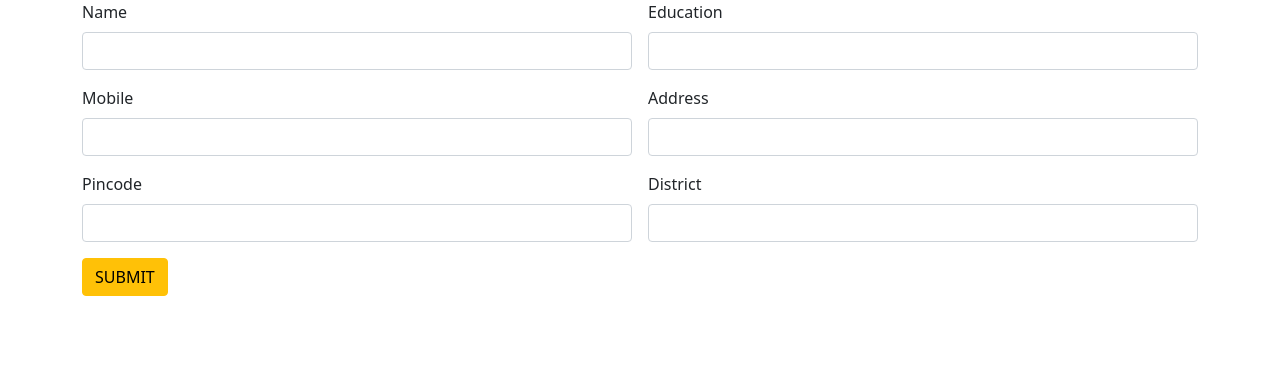
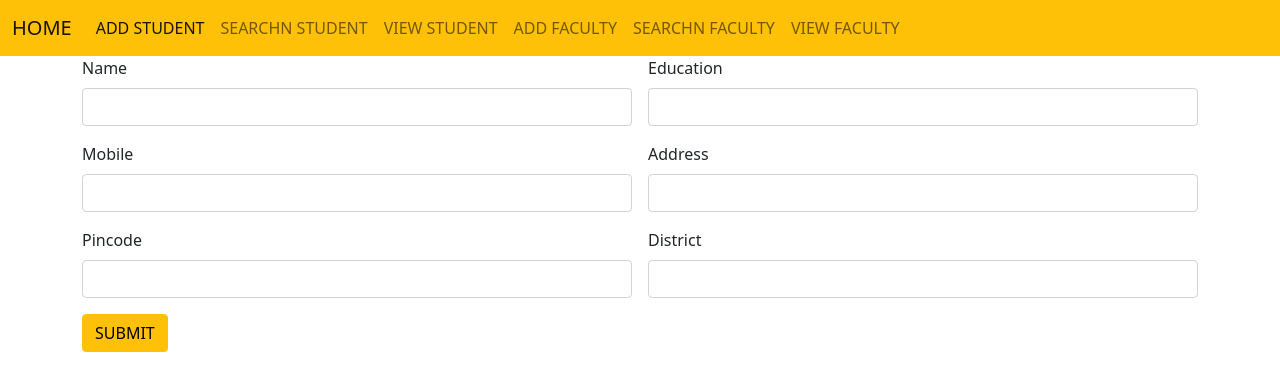
Before and after one commit to anilamurali/school-management-react-app, a React (Create React App) app: page /addfaculty in a window 1280 px wide. Shown: the top 390 px of the page. Built offline with nearby package versions, Linux system fonts and the light colour scheme.

Commit message:
third commit

```diff
--- a/src/Component/Addfaculty.js
+++ b/src/Component/Addfaculty.js
@@ -1,4 +1,5 @@
 import React, { useState } from 'react'
+import Nav from './Nav'
 
 const Addfaculty = () => {
     var [name,setName]=useState("")
@@ -12,7 +13,9 @@ const Addfaculty = () => {
         console.log(data)
     }
   return (
-    <div><div class="container">
+    <div>
+        <Nav/>
+        <div class="container">
     <div class="row">
         <div class="col col-12 col-sm-12 col-md-12 col-lg-12 col-xl-12 col-xxl-12">
             <div class="row g-3">
--- a/src/Component/Addstudent.js
+++ b/src/Component/Addstudent.js
@@ -1,4 +1,5 @@
 import React, { useState } from 'react'
+import Nav from './Nav'
 
 const Addstudent = () => {
     var [admno,setAdm]=useState("")
@@ -15,6 +16,7 @@ const Addstudent = () => {
 
     return (
     <div>
+        <Nav/>
         <div class="container">
     <div class="row">
         <div class="col col-12 col-sm-12 col-md-12 col-lg-12 col-xl-12 col-xxl-12">
--- a/src/Component/Facultysearch.js
+++ b/src/Component/Facultysearch.js
@@ -1,4 +1,5 @@
 import React, { useState } from 'react'
+import Nav from './Nav'
 
 const Facultysearch = () => {
     var [name,setName]=useState("")
@@ -8,6 +9,7 @@ const Facultysearch = () => {
     }
   return (
     <div>
+        <Nav/>
         <div class="container">
     <div class="row">
         <div class="col col-12 col-sm-12 col-md-12 col-lg-12 col-xl-12 col-xxl-12">
--- a/src/Component/Nav.js
+++ b/src/Component/Nav.js
@@ -3,7 +3,8 @@ import { Link } from 'react-router-dom'
 
 const Nav = () => {
   return (
-    <div> <div><nav class="navbar navbar-expand-lg navbar-dark bg-warning">
+    <div>
+        <div><nav class="navbar navbar-expand-lg navbar-light bg-warning">
     <div class="container-fluid">
       <Link class="navbar-brand" to='/'>HOME</Link>
       <button class="navbar-toggler" type="button" data-bs-toggle="collapse" data-bs-target="#navbarNav" aria-controls="navbarNav" aria-expanded="false" aria-label="Toggle navigation">
--- a/src/Component/Searchstudent.js
+++ b/src/Component/Searchstudent.js
@@ -1,4 +1,5 @@
 import React, { useState } from 'react'
+import Nav from './Nav'
 
 const Searchstudent = () => {
     var [admno,setAdmno]=useState("")
@@ -8,6 +9,7 @@ const Searchstudent = () => {
     }
   return (
     <div>
+        <Nav/>
         <div class="container">
     <div class="row">
         <div class="col col-12 col-sm-12 col-md-12 col-lg-12 col-xl-12 col-xxl-12">
--- a/src/Component/Viewfaculty.js
+++ b/src/Component/Viewfaculty.js
@@ -1,4 +1,5 @@
 import React from 'react'
+import Nav from './Nav'
 
 const Viewfaculty = () => {
     var viewfaculty=[
@@ -30,6 +31,7 @@ const Viewfaculty = () => {
     ]
   return (
     <div>
+        <Nav/>
         <div>
             <div>
                 <div class="container">
--- a/src/Component/Viewstudent.js
+++ b/src/Component/Viewstudent.js
@@ -1,4 +1,5 @@
 import React from 'react'
+import Nav from './Nav'
 
 const Viewstudent = () => {
     var data=[
@@ -42,6 +43,7 @@ const Viewstudent = () => {
     ]
   return (
     <div>
+        <Nav/>
         <div>
             <div>
                 <div class="container">
```
